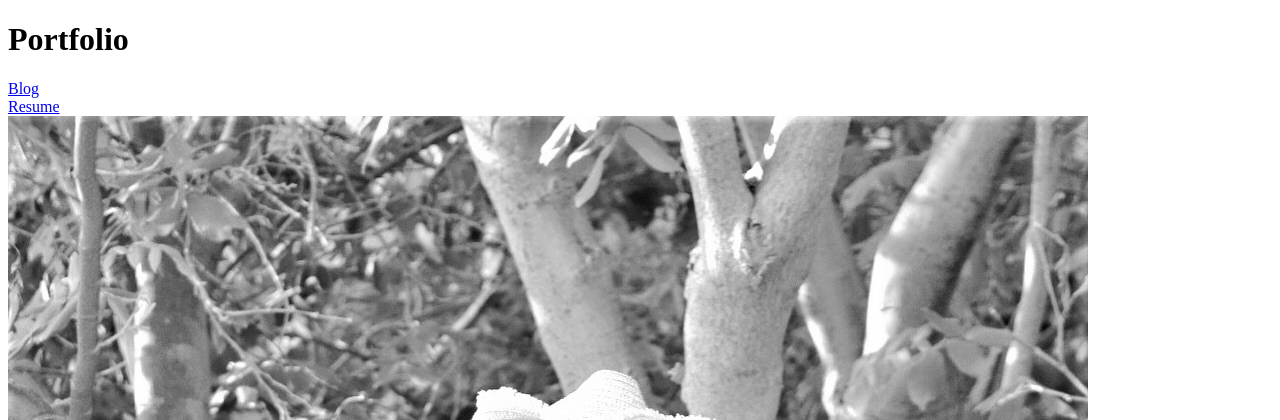
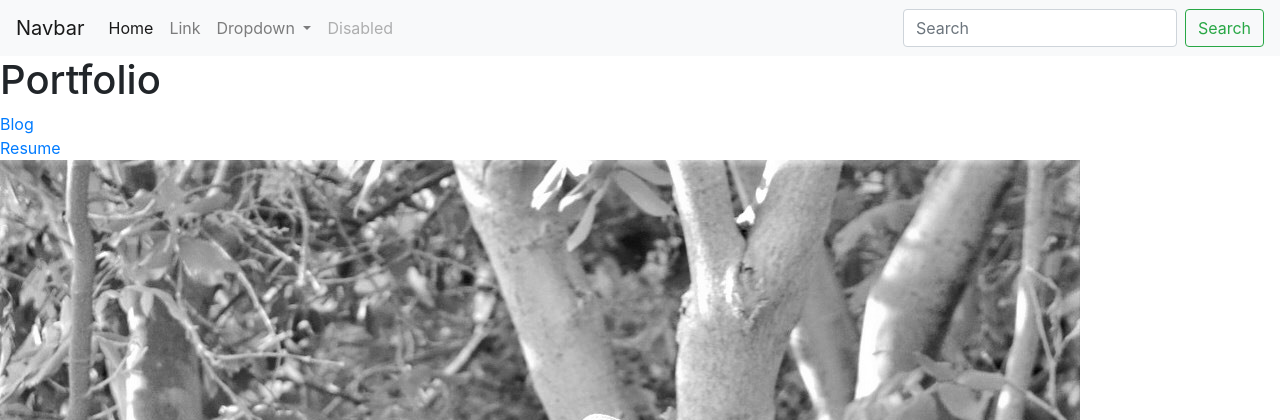
Before and after one commit to sergiorra/portfolio-django, a Django app: page / in a window 1280 px wide. Shown: the top 420 px of the page. Run offline with Django 3.2, Linux system fonts and the light colour scheme; data that the repository does not hold is empty; some libraries are stand-ins or nearby versions.

Commit message:
base template added

```diff
--- a/blog/models.py
+++ b/blog/models.py
@@ -5,3 +5,7 @@ class Blog(models.Model):
     title = models.CharField(max_length=200)
     description = models.TextField()
     date = models.DateField()
+
+    def __str__(self):
+        # for better visualization in admin page
+        return self.title
--- a/portfolio/models.py
+++ b/portfolio/models.py
@@ -6,3 +6,7 @@ class Project(models.Model):
     description = models.CharField(max_length=250)
     image = models.ImageField(upload_to='portfolio/images/')
     url = models.URLField(blank=True)  # blank=True -> field not mandatory
+
+    def __str__(self):
+        # for better visualization in admin page
+        return self.title
--- /dev/null
+++ b/portfolio/templates/portfolio/base.html
@@ -0,0 +1,107 @@
+<!DOCTYPE html>
+<html lang="en">
+  <head>
+    <!-- Required meta tags -->
+    <meta charset="utf-8" />
+    <meta
+      name="viewport"
+      content="width=device-width, initial-scale=1, shrink-to-fit=no"
+    />
+
+    <!-- Bootstrap CSS -->
+    <link
+      rel="stylesheet"
+      href="https://stackpath.bootstrapcdn.com/bootstrap/4.5.0/css/bootstrap.min.css"
+      integrity="sha384-9aIt2nRpC12Uk9gS9baDl411NQApFmC26EwAOH8WgZl5MYYxFfc+NcPb1dKGj7Sk"
+      crossorigin="anonymous"
+    />
+
+    <title>Hello, world!</title>
+  </head>
+  <body>
+    <nav class="navbar navbar-expand-lg navbar-light bg-light">
+      <a class="navbar-brand" href="#">Navbar</a>
+      <button
+        class="navbar-toggler"
+        type="button"
+        data-toggle="collapse"
+        data-target="#navbarSupportedContent"
+        aria-controls="navbarSupportedContent"
+        aria-expanded="false"
+        aria-label="Toggle navigation"
+      >
+        <span class="navbar-toggler-icon"></span>
+      </button>
+
+      <div class="collapse navbar-collapse" id="navbarSupportedContent">
+        <ul class="navbar-nav mr-auto">
+          <li class="nav-item active">
+            <a class="nav-link" href="#"
+              >Home <span class="sr-only">(current)</span></a
+            >
+          </li>
+          <li class="nav-item">
+            <a class="nav-link" href="#">Link</a>
+          </li>
+          <li class="nav-item dropdown">
+            <a
+              class="nav-link dropdown-toggle"
+              href="#"
+              id="navbarDropdown"
+              role="button"
+              data-toggle="dropdown"
+              aria-haspopup="true"
+              aria-expanded="false"
+            >
+              Dropdown
+            </a>
+            <div class="dropdown-menu" aria-labelledby="navbarDropdown">
+              <a class="dropdown-item" href="#">Action</a>
+              <a class="dropdown-item" href="#">Another action</a>
+              <div class="dropdown-divider"></div>
+              <a class="dropdown-item" href="#">Something else here</a>
+            </div>
+          </li>
+          <li class="nav-item">
+            <a
+              class="nav-link disabled"
+              href="#"
+              tabindex="-1"
+              aria-disabled="true"
+              >Disabled</a
+            >
+          </li>
+        </ul>
+        <form class="form-inline my-2 my-lg-0">
+          <input
+            class="form-control mr-sm-2"
+            type="search"
+            placeholder="Search"
+            aria-label="Search"
+          />
+          <button class="btn btn-outline-success my-2 my-sm-0" type="submit">
+            Search
+          </button>
+        </form>
+      </div>
+    </nav>
+
+    {% block content %}{% endblock %}
+
+    <script
+      src="https://code.jquery.com/jquery-3.5.1.slim.min.js"
+      integrity="sha384-DfXdz2htPH0lsSSs5nCTpuj/zy4C+OGpamoFVy38MVBnE+IbbVYUew+OrCXaRkfj"
+      crossorigin="anonymous"
+    ></script>
+    <script
+      src="https://cdn.jsdelivr.net/npm/popper.js@1.16.0/dist/umd/popper.min.js"
+      integrity="sha384-Q6E9RHvbIyZFJoft+2mJbHaEWldlvI9IOYy5n3zV9zzTtmI3UksdQRVvoxMfooAo"
+      crossorigin="anonymous"
+    ></script>
+    <script
+      src="https://stackpath.bootstrapcdn.com/bootstrap/4.5.0/js/bootstrap.min.js"
+      integrity="sha384-OgVRvuATP1z7JjHLkuOU7Xw704+h835Lr+6QL9UvYjZE3Ipu6Tp75j7Bh/kR0JKI"
+      crossorigin="anonymous"
+    ></script>
+  </body>
+</html>
--- a/portfolio/templates/portfolio/home.html
+++ b/portfolio/templates/portfolio/home.html
@@ -1,24 +1,19 @@
-<!DOCTYPE html>
-<html lang="en">
-  <head>
-    <meta charset="UTF-8" />
-    <meta name="viewport" content="width=device-width, initial-scale=1.0" />
-    <title>Document</title>
-  </head>
-  <body>
+{% extends 'portfolio/base.html' %} {% block content %}
 <h1>Portfolio</h1>
 {% load static %}
+
 <a href="{% url 'blog:all_blogs' %}">Blog</a>
 <br />
+
 <a href="{% static 'portfolio/resume.pdf' %}">Resume</a>
 <br />
+
 <img src="{% static 'portfolio/profile_img.jpg' %}" />
+
 {% for project in projects %}
 <h2>{{ project.title }}</h2>
 <p>{{ project.description }}</p>
 <img src="{{project.image.url}}" />
 {% if project.url %}
 <br /><a href="{{project.url}}"></a>
-    {% endif %} {% endfor %}
-  </body>
-</html>
+{% endif %} {% endfor %} {% endblock %}
```
Also changed, not shown: blog/templates/blog/all_blogs.html (+2 -11 lines), blog/templates/blog/detail.html (+4 -11 lines). Lines whose indentation alone changed are shown as unchanged.
